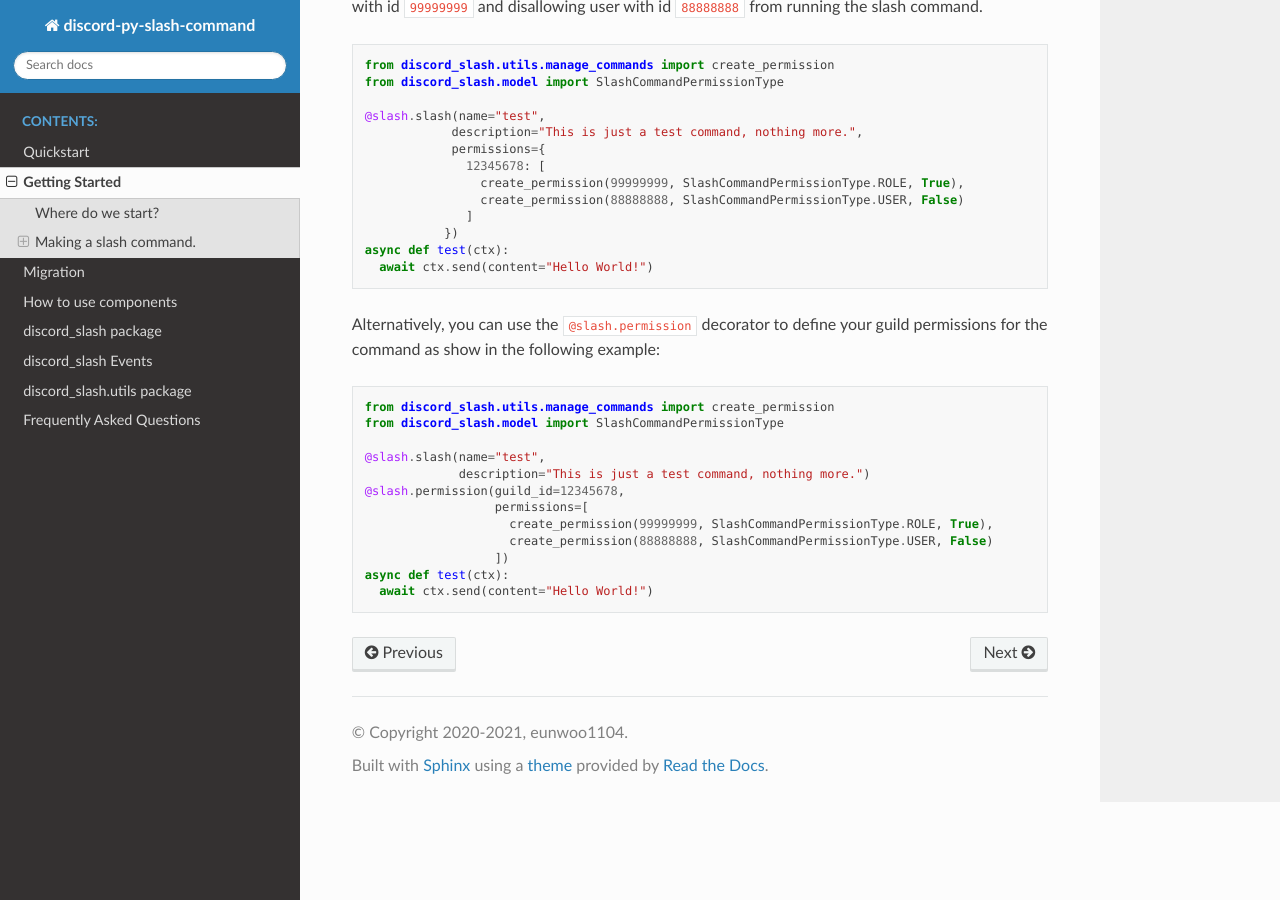
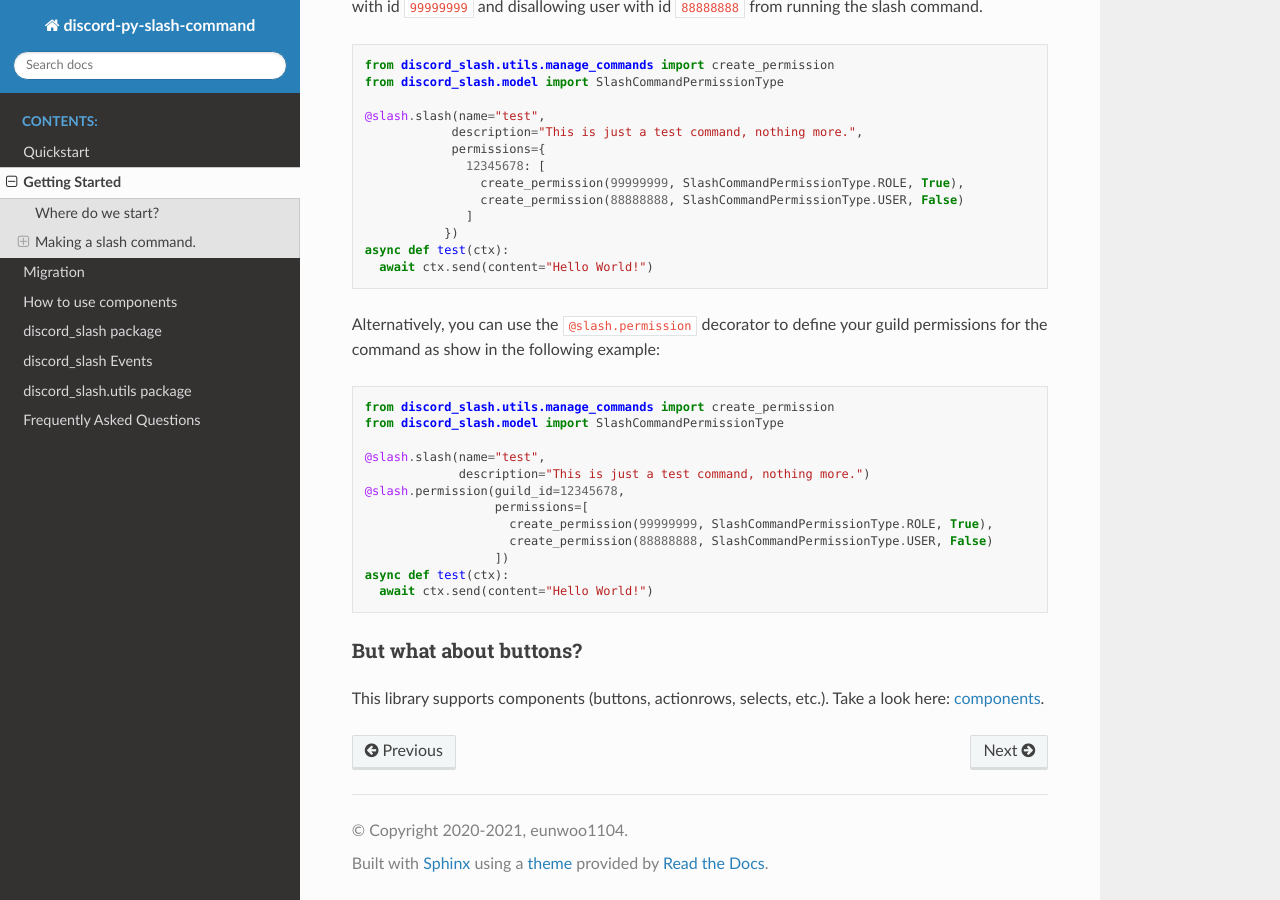
Before and after one commit to interactions-py/interactions.py, a Sphinx documentation site: the page built from docs/gettingstarted.rst, in a window 1280 px wide and 900 px high, scrolled down 5286 px. Built offline with Sphinx 7.4.7 and the Read the Docs theme 2.0.0, drawn with Linux system fonts in a browser that asks for light colours; the version number could not be read and is left out.

Commit message:
add link to components in gettingstarted.rst

```diff
--- a/docs/gettingstarted.rst
+++ b/docs/gettingstarted.rst
@@ -311,7 +311,12 @@
   async def test(ctx):
     await ctx.send(content="Hello World!")
 
-.. _quickstart: https://discord-py-slash-command.readthedocs.io/en/latest/quickstart.html
+But what about buttons?
+-----------------------
+This library supports components (buttons, actionrows, selects, etc.). Take a look here: `components`_.
+
+.. _quickstart: quickstart.html
+.. _components: components.html
 .. _ApplicationCommandOptionType: https://discord.com/developers/docs/interactions/slash-commands#applicationcommandoptiontype
 .. _ApplicationCommandOptionChoice: https://discord.com/developers/docs/interactions/slash-commands#applicationcommandoptionchoice
 .. _ApplicationCommandOption: https://discord.com/developers/docs/interactions/slash-commands#applicationcommandoption
```
